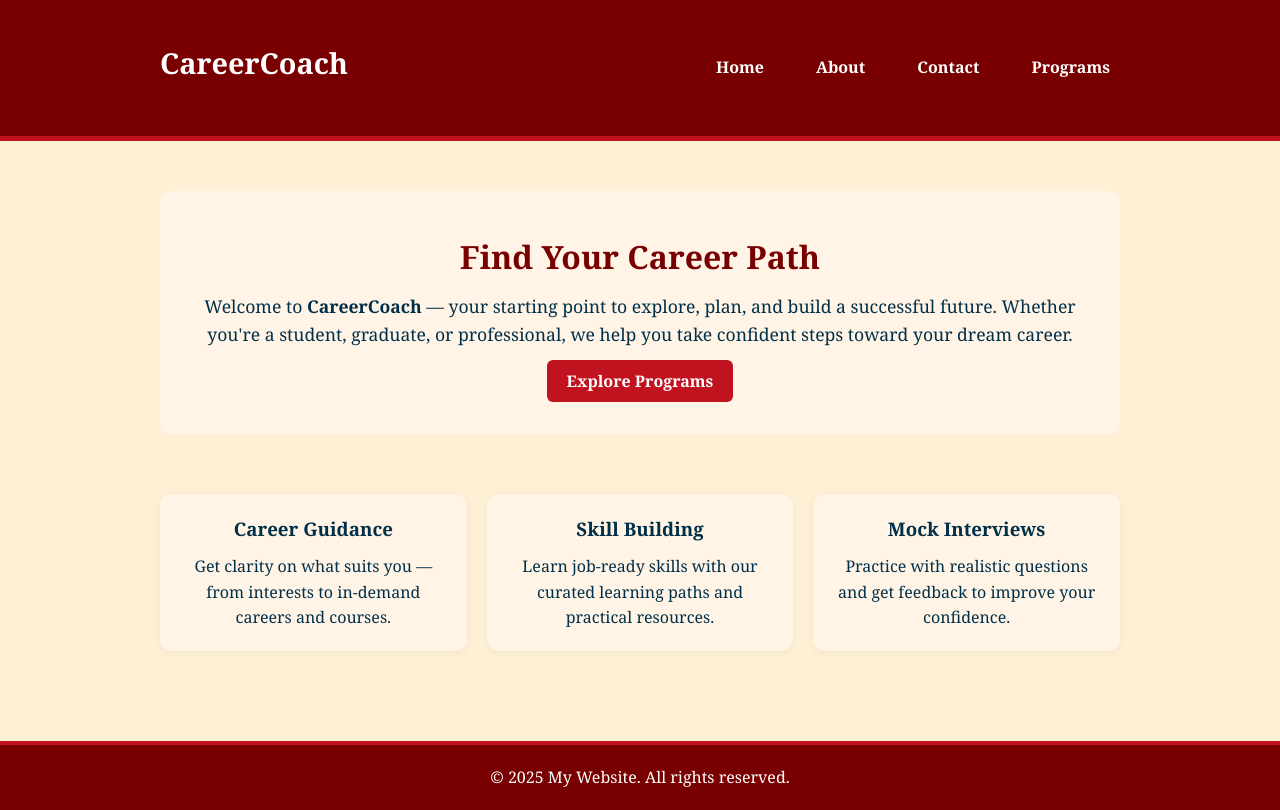
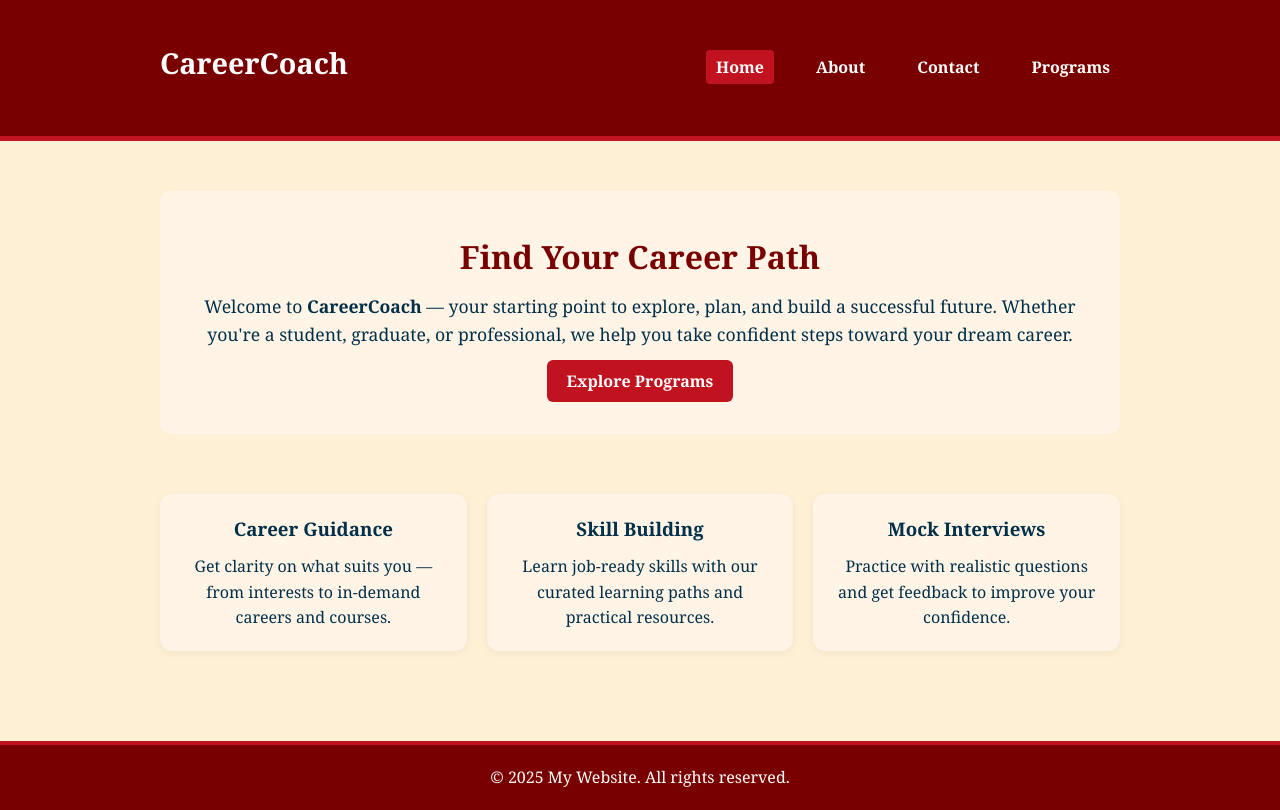
Before and after one commit to lisha2804/task6, a plain HTML site: page index.html in a window 1280 px wide. Drawn offline with Linux system fonts and the light colour scheme.

Commit message:
Update index.html

```diff
--- a/index.html
+++ b/index.html
@@ -53,7 +53,7 @@
     <p>&copy; 2025 My Website. All rights reserved.</p>
   </footer>
 
-<script src="js/active.js"></script>
+<script src="js/script.js"></script>
 
 </body>
 </html>
```
